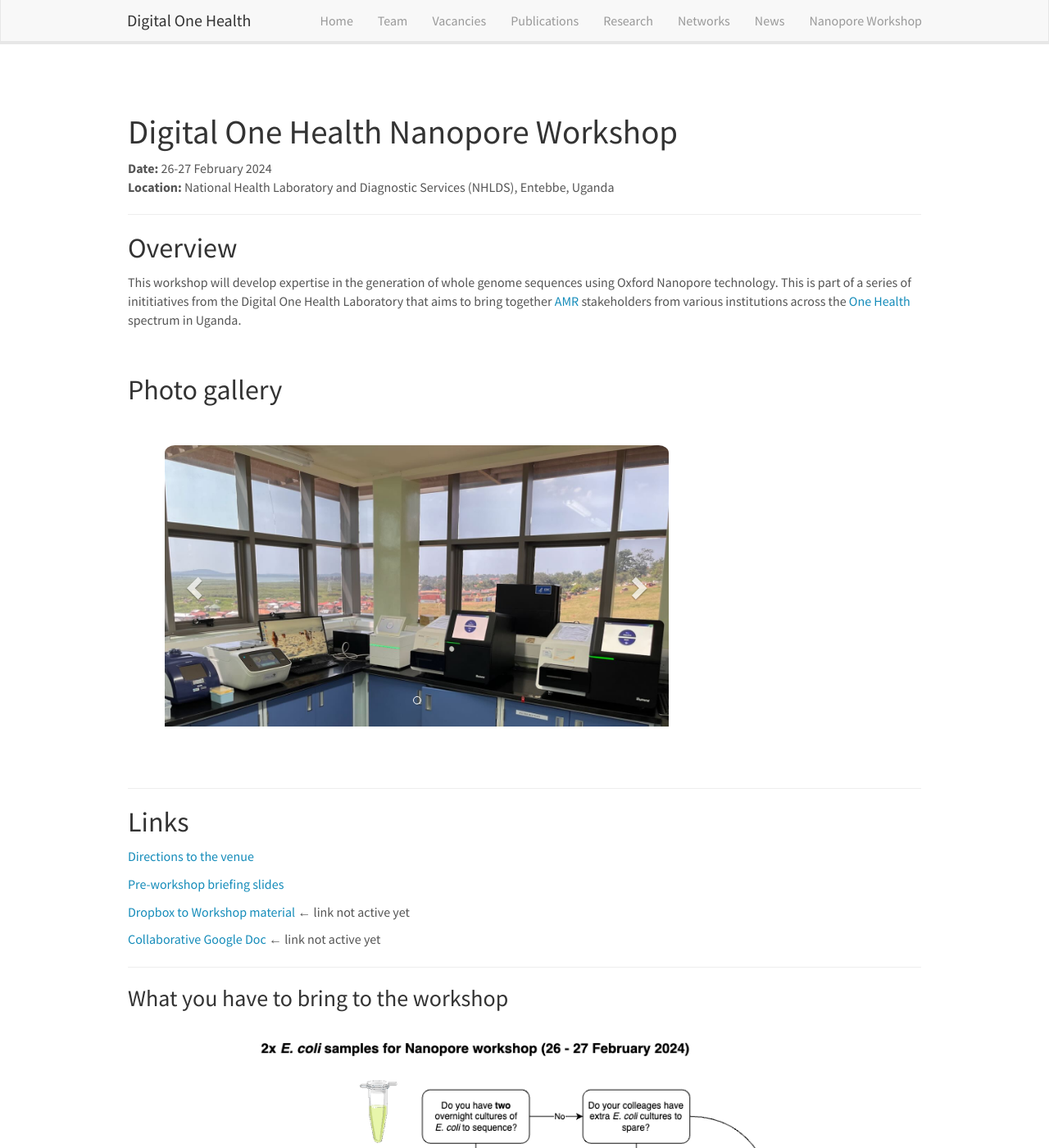
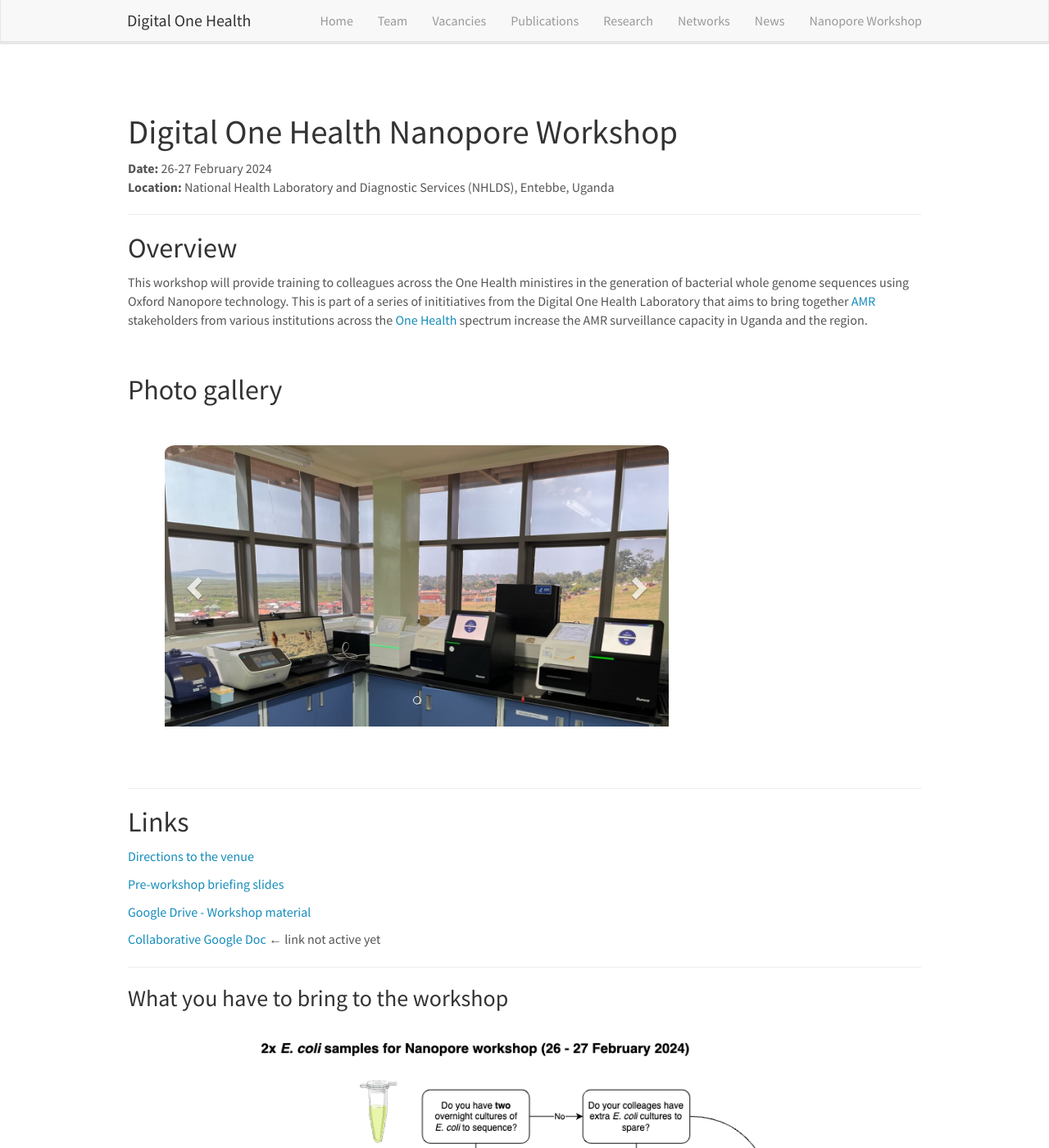
Before and after one commit to Digital-One-Health/digital-one-health.github.io, a Jekyll site: the page built from _pages/doh-ont-workshop.md, in a window 1280 px wide and 1400 px high. Shown: the whole window at 82% size. Built offline with Jekyll 4.4.1, drawn with Linux system fonts in a browser that asks for light colours; nearby versions of some CDN libraries; comment, search, counter and statistics services are not loaded.

```diff
--- a/_pages/doh-ont-workshop.md
+++ b/_pages/doh-ont-workshop.md
@@ -17,7 +17,7 @@
 
 ## Overview
 
-This workshop will develop expertise in the generation of whole genome sequences using Oxford Nanopore technology. This is part of a series of inititiatives from the Digital One Health Laboratory that aims to bring together [AMR](https://www.who.int/news-room/fact-sheets/detail/antimicrobial-resistance) stakeholders from various institutions across the [One Health](https://www.who.int/health-topics/one-health) spectrum in Uganda.
+This workshop will provide training to colleagues across the One Health ministires in the generation of bacterial whole genome sequences using Oxford Nanopore technology. This is part of a series of inititiatives from the Digital One Health Laboratory that aims to bring together [AMR](https://www.who.int/news-room/fact-sheets/detail/antimicrobial-resistance) stakeholders from various institutions across the [One Health](https://www.who.int/health-topics/one-health) spectrum increase the AMR surveillance capacity in Uganda and the region.
 
 <br>
 
@@ -71,7 +71,7 @@
 
 [Pre-workshop briefing slides]({{ site.url }}{{ site.baseurl }}/downloads/DOH-Nanopore_workshop_briefing_presentationdraft.pdf)
 
-[Dropbox to Workshop material]() &larr; link not active yet
+[Google Drive - Workshop material](https://drive.google.com/drive/folders/1fKZh36KhvgHPmDXztGZ9KDFRmWNypEd9?usp=sharing)
 
 [Collaborative Google Doc]() &larr; link not active yet
 
```
Also changed, not shown: 1 other file.
